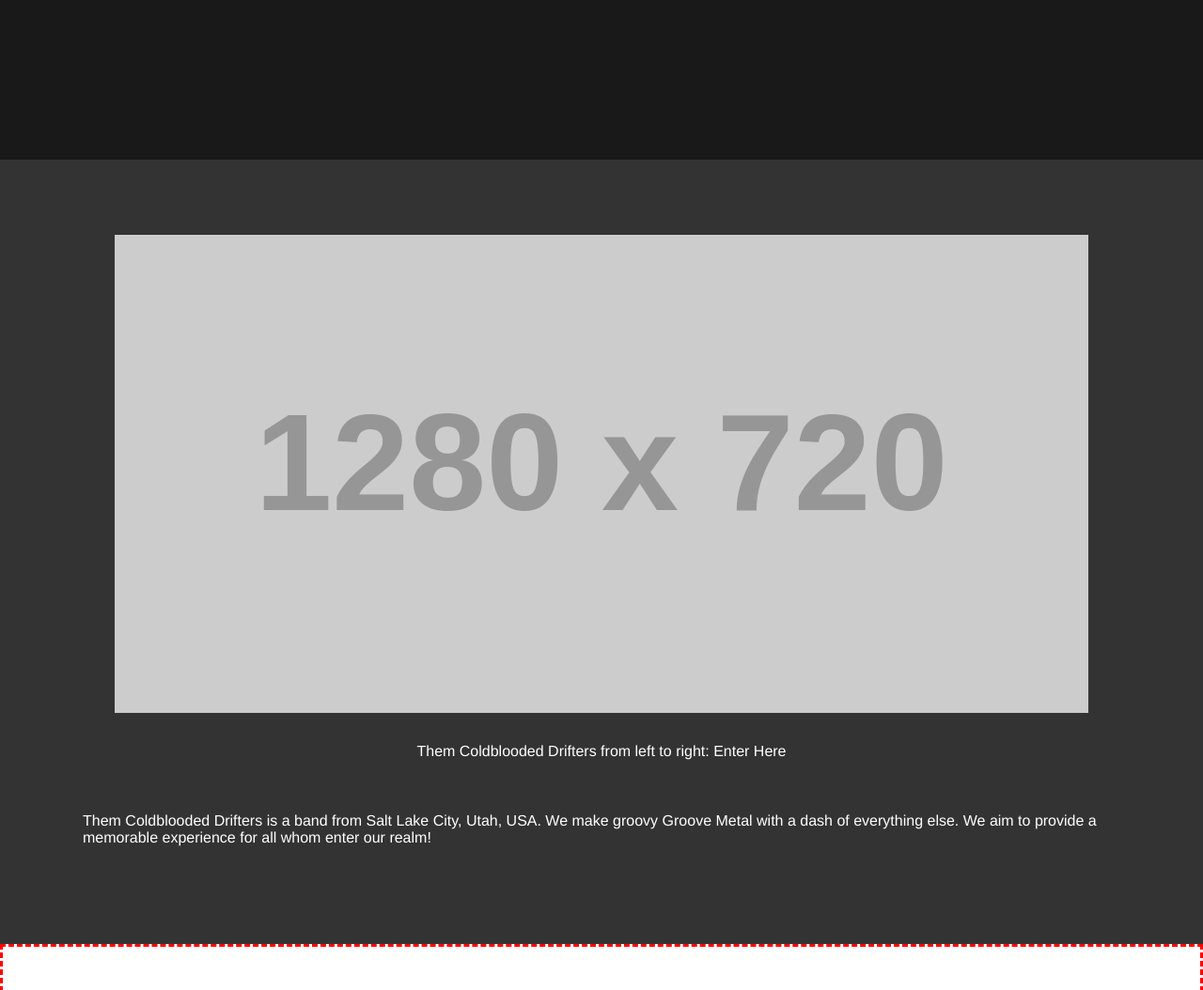
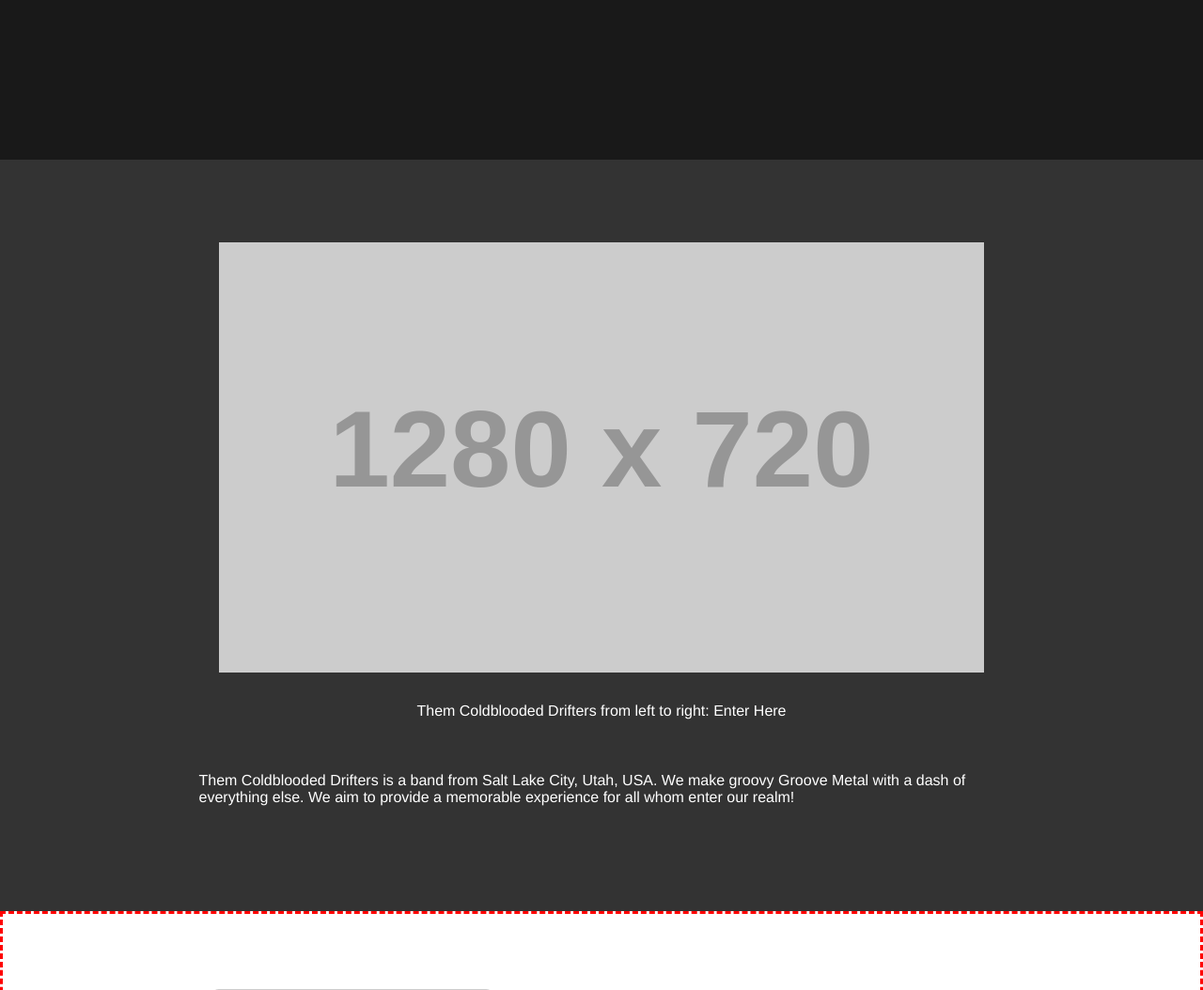
Before and after one commit to RugerClaus/front_redux, a PHP site: page / in a window 1280 px wide. Shown: the part 1982-3036 px from the top of the page at 94% size. Run offline with PHP 8.4, Linux system fonts and the light colour scheme; grey boxes labelled with a size stand in for pictures from a placeholder-image service; some libraries are stand-ins or nearby versions.

Commit message:
fixed widths of content

```diff
--- a/styles/main.css
+++ b/styles/main.css
@@ -389,7 +389,7 @@ body {
 }
 
 .about_wrapper .band_wrapper .article .band_photo_wrapper {
-    max-width: 90vw;
+    max-width: 56.5625rem;
     max-height: 31.8125rem;
     overflow: hidden;
     display: flex;
@@ -413,7 +413,7 @@ body {
     justify-content: center;
     align-items: center;
     padding: 1.5rem;
-    max-width: 90vw;
+    max-width: 56.5625rem;
     height: fit-content;
 }
 
```
